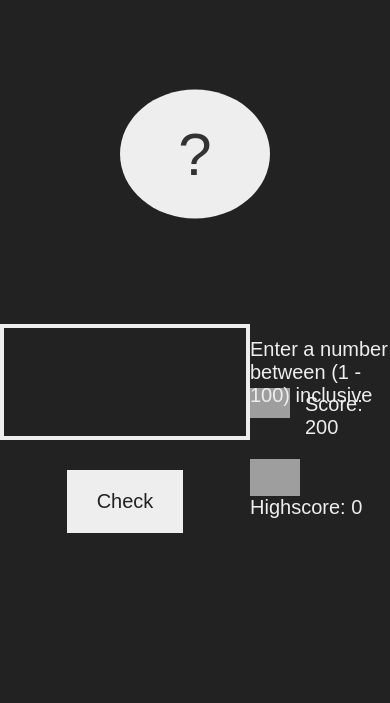
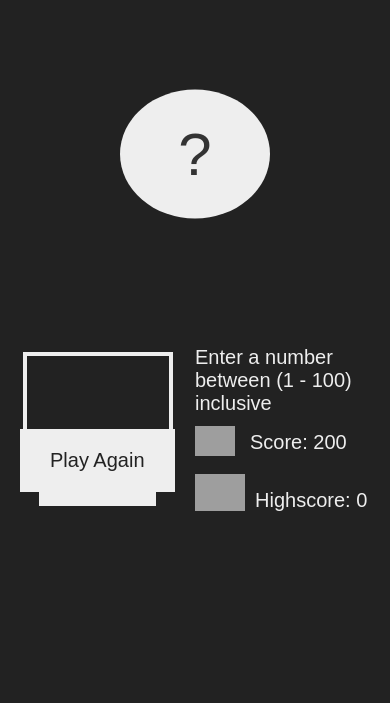
Before and after one commit to dylanbuchi/guess-the-number, a plain HTML site: page index.html in a window 390 px wide. Shown: the part 141-844 px from the top of the page. Drawn offline with Linux system fonts and the light colour scheme; grey boxes are pictures that could not be loaded.

Commit message:
add media query

```diff
--- a/style.css
+++ b/style.css
@@ -125,3 +125,33 @@ h1 {
     width: 50px;
     margin-right: 10px;
 }
+
+/* Phone screen */
+@media screen and (max-width: 800px) {
+    .guess-box {
+        background: none;
+        border: 4px solid #eee;
+        font-family: inherit;
+        color: inherit;
+        font-size: 2rem;
+        padding: 2.5rem;
+        width: 15rem;
+        text-align: center;
+        display: block;
+        margin-bottom: 1rem;
+    }
+    .play-again-box {
+        position: absolute;
+        text-align: center;
+        display: block;
+        margin-top: 550px;
+    }
+    .highscore-label {
+        padding-top: 15px;
+        margin-top: 0rem;
+    }
+    .message-label {
+        margin-bottom: 5rem;
+        height: 3rem;
+    }
+}
```
